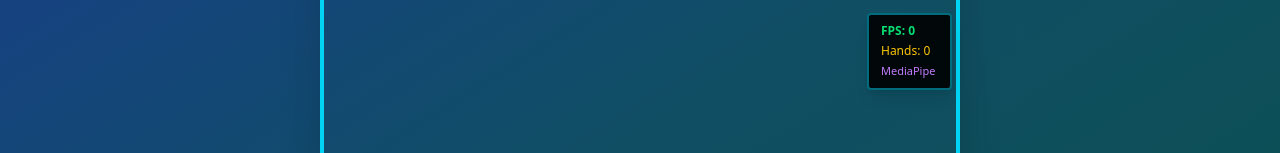
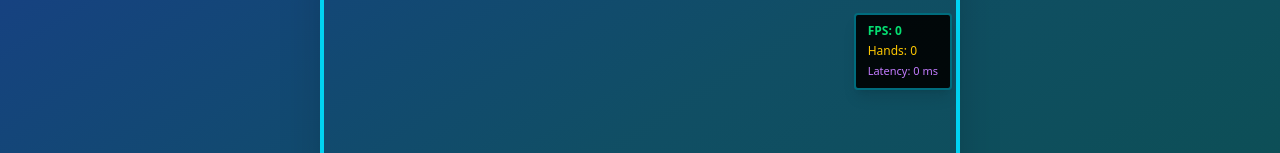
Before and after one commit to riyeba/Vocational-School, a React (Vite) app: page /newprofile in a window 1280 px wide. Both pictures are taken after a click on the button "🚀 Start Training". Shown: the part 337-490 px from the top of the page. Built offline with nearby package versions, Linux system fonts and the light colour scheme; the HTML template or start-up script is replaced by a standard one.

Commit message:
mediathree

```diff
--- a/src/MediaPipe.jsx
+++ b/src/MediaPipe.jsx
@@ -22,6 +22,7 @@ export default function MediaPipe() {
   const cameraRef = useRef(null);
   const handsRef = useRef(null);
   const fpsCounterRef = useRef({ frames: 0, lastTime: Date.now() });
+const lastFrameTimeRef = useRef(Date.now());
 
   const handwashingSteps = [
     {
@@ -259,6 +260,10 @@ Respond ONLY in this JSON format:
           });
 
           hands.onResults((results) => {
+               const now = Date.now();
+            const frameLatency = now - lastFrameTimeRef.current;
+            setLatency(frameLatency);
+            lastFrameTimeRef.current = now;
             updateFPS();
 
             canvasCtx.save();
@@ -447,7 +452,7 @@ Respond ONLY in this JSON format:
         <div className="absolute top-[45px] sm:top-[60px] md:top-[80px] lg:top-[90px] right-1 sm:right-2 bg-black/90 rounded px-2 sm:px-2.5 md:px-3 py-1.5 sm:py-2 space-y-1 border-2 border-cyan-400/50 shadow-lg min-w-[65px] sm:min-w-[75px] md:min-w-[85px] z-10">
           <div className="text-green-400 font-bold text-[10px] sm:text-[11px] md:text-xs whitespace-nowrap">FPS: {fps}</div>
           <div className="text-yellow-400 text-[10px] sm:text-[11px] md:text-xs whitespace-nowrap">Hands: {handsDetected}</div>
-          <div className="text-purple-400 text-[9px] sm:text-[10px] md:text-[11px] whitespace-nowrap">MediaPipe</div>
+          <div className="text-purple-400 text-[9px] sm:text-[10px] md:text-[11px] whitespace-nowrap">Latency: {latency} ms</div>
         </div>
 
         {/* Landmark Positions Panel */}
```
